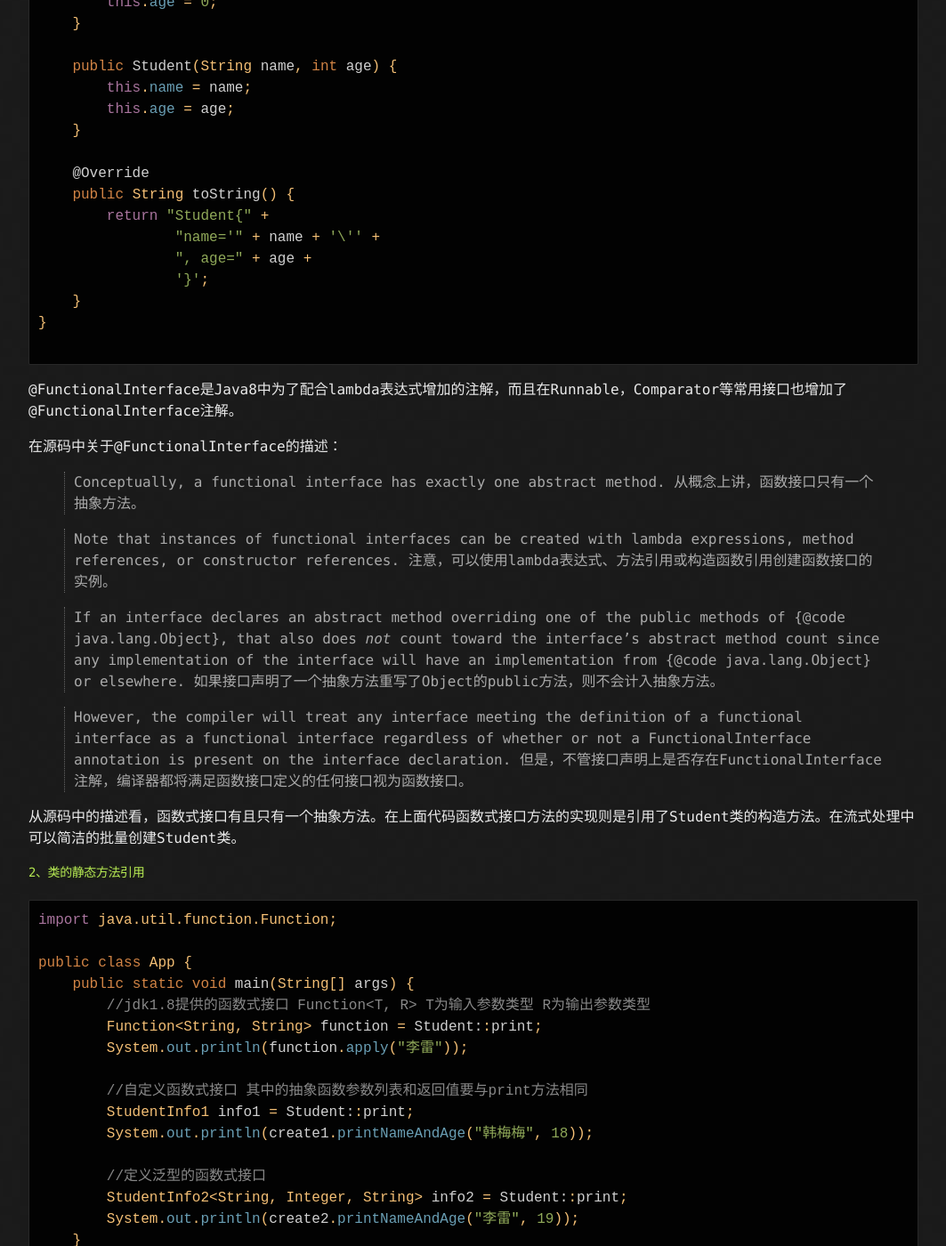
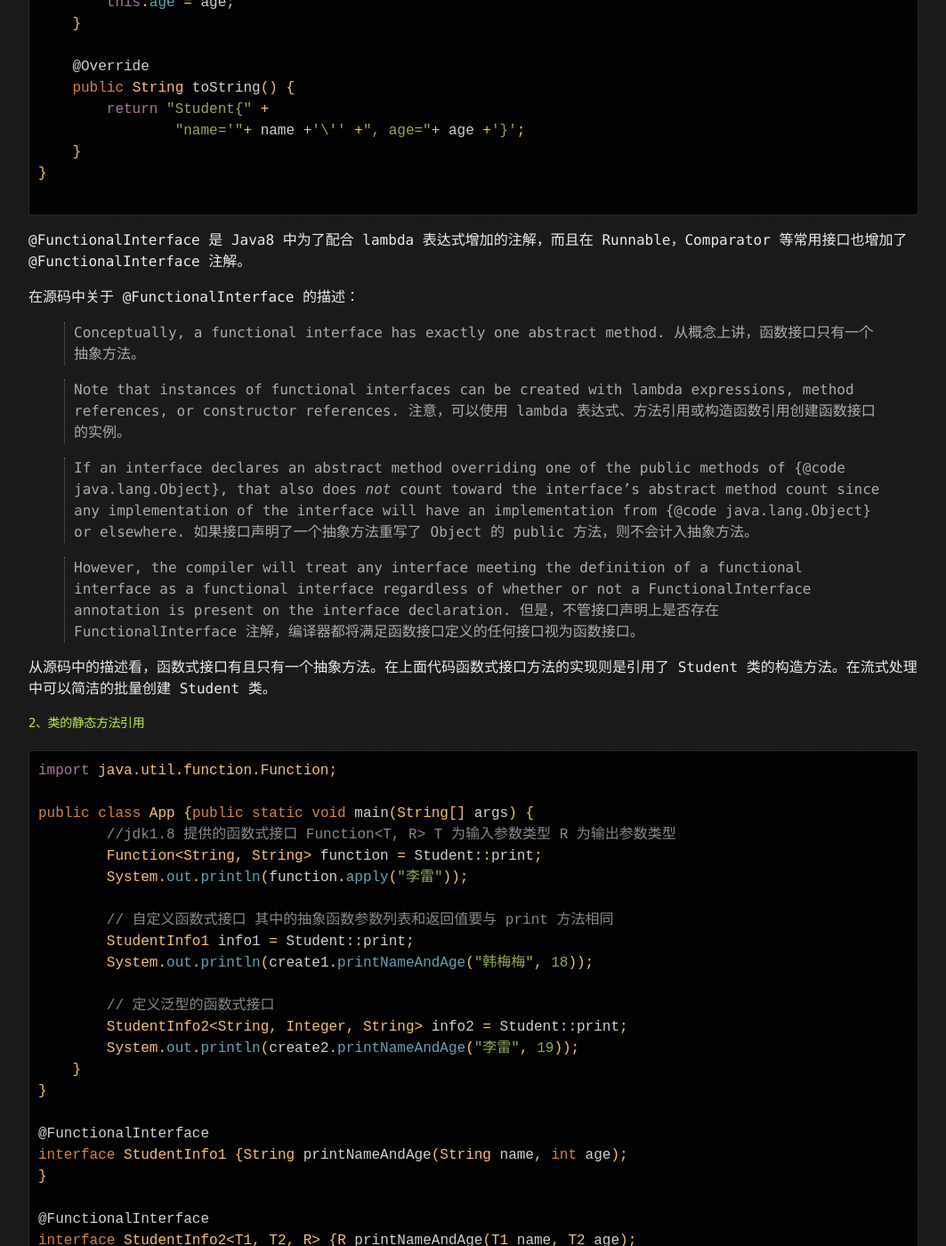
Before and after one commit to Z0nghe/z0nghe.github.io, a Jekyll site: the page built from _posts/2020-02-18-Java8-Method-Reference.md, in a window 1280 px wide and 1400 px high, scrolled down 2720 px. Shown: the whole window at 89% size, without its empty margins (108-1171 px from the left). Built offline with Jekyll 4.4.1, drawn with Linux system fonts in a browser that asks for light colours; some of the changed text lies outside the part shown.

Commit message:
更新格式

````diff
--- a/_posts/2020-02-18-Java8-Method-Reference.md
+++ b/_posts/2020-02-18-Java8-Method-Reference.md
@@ -1,34 +1,34 @@
 ---
 layout: post
-title:  "Java8新特性（二）方法引用(Method Reference)"
+title:  "Java8 新特性（二）方法引用(Method Reference)"
 date:   2020-02-18 21:58:11 +0800
 categories: java java8 "Method Reference"
-abstract: "在了解过Java8的lambda表达式之后，我第一次接触到了方法引用，当时对这种写法很疑惑，因为我对lambda表达式也不是很熟悉。今天就来认真的学习一下方法引用。"
+abstract: "在了解过 Java8 的 lambda 表达式之后，我第一次接触到了方法引用，当时对这种写法很疑惑，因为我对 lambda 表达式也不是很熟悉。今天就来认真的学习一下方法引用。"
 ---
 
 ### 一、前言
-在了解过Java8的lambda表达式之后，我第一次接触到了方法引用，当时对这种写法很疑惑，因为我对lambda表达式也不是很熟悉。今天就来认真的学习一下方法引用。
+在了解过 Java8 的 lambda 表达式之后，我第一次接触到了方法引用，当时对这种写法很疑惑，因为我对 lambda 表达式也不是很熟悉。今天就来认真的学习一下方法引用。
 
-### 二、什么是lambda表达式
+### 二、什么是 lambda 表达式
 > Lambda 表达式，也可称为闭包，它是推动 Java 8 发布的最重要新特性。
 Lambda 允许把函数作为一个方法的参数（函数作为参数传递进方法中）。
 使用 Lambda 表达式可以使代码变的更加简洁紧凑。
 
-lambda表达式是一种匿名函数，可以直接把对参数的操作通过箭头符号 `->` 直接指向方法体。
+lambda 表达式是一种匿名函数，可以直接把对参数的操作通过箭头符号 `->` 直接指向方法体。
 
 ### 三、什么是方法引用
-方法引用是函数式编程思想下的一种用已有方法(函数)作为参数传递给lambda表达式执行的一种方式。方法引用提供了一种引用而不执行方法的方式，它需要由兼容的函数式接口构成的目标类型上下文。
+方法引用是函数式编程思想下的一种用已有方法 (函数) 作为参数传递给 lambda 表达式执行的一种方式。方法引用提供了一种引用而不执行方法的方式，它需要由兼容的函数式接口构成的目标类型上下文。
 
 ### 四、使用方法
 方法引用的语法是通过 `::` 连接类或对象和方法的。
-方法引用分为7种：
+方法引用分为 7 种：
 1. 类的构造方法引用 Class::new
 2. 类的静态方法引用 Class::staticMethod
 3. 对象的实例方法引用 instance::method
 4. 类的任意方法引用 Class::method
 5. 数组引用 Class[]::new
 6. 父类方法引用 super::method
-7. this获取指针引用 this::method
+7. this 获取指针引用 this::method
 
 #### 1、类的构造方法引用
 
@@ -37,10 +37,9 @@ import java.util.ArrayList;
 import java.util.List;
 import java.util.stream.Collectors;
 
-public class App {
-    public static void main(String[] args) {
-        //lambda表达式形式的创建
-        StudentCreate1 create1 = () -> new Student();
+public class App {public static void main(String[] args) {
+        //lambda 表达式形式的创建
+        StudentCreate1 create1 = ()-> new Student();
         StudentCreate2 create2 = (String name) -> new Student(name);
         StudentCreate3 create3 = (String name, int age) -> new Student(name, age);
 
@@ -52,7 +51,7 @@ public class App {
         System.out.println(student2);
         System.out.println(student3);
 
-        //构造函数引用
+        // 构造函数引用
         StudentCreate1 create4 = Student::new;
         StudentCreate2 create5 = Student::new;
         StudentCreate3 create6 = Student::new;
@@ -65,7 +64,7 @@ public class App {
         System.out.println(student5);
         System.out.println(student6);
 
-        //可以通过流式处理引用构造函数
+        // 可以通过流式处理引用构造函数
         List<String> nameList = new ArrayList<>();
         nameList.add("李雷");
         nameList.add("韩梅梅");
@@ -74,25 +73,21 @@ public class App {
     }
 }
 
-//函数式接口，注解可以不添加
+// 函数式接口，注解可以不添加
 @FunctionalInterface
-interface StudentCreate1 {
-    Student getStudent();
+interface StudentCreate1 {Student getStudent();
 }
 
 @FunctionalInterface
-interface StudentCreate2 {
-    Student getStudent(String name);
+interface StudentCreate2 {Student getStudent(String name);
 }
 
 @FunctionalInterface
-interface StudentCreate3 {
-    Student getStudent(String name, int age);
+interface StudentCreate3 {Student getStudent(String name, int age);
 }
 
 //@FunctionalInterface 由于存在多个抽象方法打开注解后会报错
-interface StudentCreate4 {
-    Student getStudent();
+interface StudentCreate4 {Student getStudent();
     Student getStudent(String name);
     Student getStudent(String name, int age);
 }
@@ -119,83 +114,72 @@ class Student {
     @Override
     public String toString() {
         return "Student{" +
-                "name='" + name + '\'' +
-                ", age=" + age +
-                '}';
+                "name='"+ name +'\'' +", age="+ age +'}';
     }
 }
 
 ```
 
-@FunctionalInterface是Java8中为了配合lambda表达式增加的注解，而且在Runnable，Comparator等常用接口也增加了@FunctionalInterface注解。
+@FunctionalInterface 是 Java8 中为了配合 lambda 表达式增加的注解，而且在 Runnable，Comparator 等常用接口也增加了 @FunctionalInterface 注解。
 
-在源码中关于@FunctionalInterface的描述：
+在源码中关于 @FunctionalInterface 的描述：
 
 > Conceptually, a functional interface has exactly one abstract method.
 从概念上讲，函数接口只有一个抽象方法。
 
 > Note that instances of functional interfaces can be created with lambda expressions, method references, or constructor references.
-注意，可以使用lambda表达式、方法引用或构造函数引用创建函数接口的实例。
+注意，可以使用 lambda 表达式、方法引用或构造函数引用创建函数接口的实例。
 
 > If an interface declares an abstract method overriding one of the public methods of {@code java.lang.Object}, that also does <em>not</em> count toward the interface's abstract method count since any implementation of the interface will have an implementation from {@code java.lang.Object} or elsewhere.
-如果接口声明了一个抽象方法重写了Object的public方法，则不会计入抽象方法。
+如果接口声明了一个抽象方法重写了 Object 的 public 方法，则不会计入抽象方法。
 
 > However, the compiler will treat any interface meeting the definition of a functional interface as a functional interface regardless of whether or not a FunctionalInterface annotation is present on the interface declaration.
-但是，不管接口声明上是否存在FunctionalInterface注解，编译器都将满足函数接口定义的任何接口视为函数接口。
+但是，不管接口声明上是否存在 FunctionalInterface 注解，编译器都将满足函数接口定义的任何接口视为函数接口。
 
-从源码中的描述看，函数式接口有且只有一个抽象方法。在上面代码函数式接口方法的实现则是引用了Student类的构造方法。在流式处理中可以简洁的批量创建Student类。
+从源码中的描述看，函数式接口有且只有一个抽象方法。在上面代码函数式接口方法的实现则是引用了 Student 类的构造方法。在流式处理中可以简洁的批量创建 Student 类。
 
 #### 2、类的静态方法引用
 
 ```java
 import java.util.function.Function;
 
-public class App {
-    public static void main(String[] args) {
-        //jdk1.8提供的函数式接口 Function<T, R> T为输入参数类型 R为输出参数类型
+public class App {public static void main(String[] args) {
+        //jdk1.8 提供的函数式接口 Function<T, R> T 为输入参数类型 R 为输出参数类型
         Function<String, String> function = Student::print;
         System.out.println(function.apply("李雷"));
 
-        //自定义函数式接口 其中的抽象函数参数列表和返回值要与print方法相同
+        // 自定义函数式接口 其中的抽象函数参数列表和返回值要与 print 方法相同
         StudentInfo1 info1 = Student::print;
         System.out.println(create1.printNameAndAge("韩梅梅", 18));
 
-        //定义泛型的函数式接口
+        // 定义泛型的函数式接口
         StudentInfo2<String, Integer, String> info2 = Student::print;
         System.out.println(create2.printNameAndAge("李雷", 19));
     }
 }
 
 @FunctionalInterface
-interface StudentInfo1 {
-    String printNameAndAge(String name, int age);
+interface StudentInfo1 {String printNameAndAge(String name, int age);
 }
 
 @FunctionalInterface
-interface StudentInfo2<T1, T2, R> {
-    R printNameAndAge(T1 name, T2 age);
+interface StudentInfo2<T1, T2, R> {R printNameAndAge(T1 name, T2 age);
 }
 
-class Student {
-    public static String print(String name) {
-        return "name: " + name;
-    }
+class Student {public static String print(String name) {return "name:" + name;}
 
-    public static String print(String name, int age) {
-        return "name: " + name + " age: " + age;
-    }
+    public static String print(String name, int age) {return "name:" + name + "age:" + age;}
 }
 ```
 
 #### 3、对象的实例方法引用
 
 ```java
-public class App {
-    public static void main(String[] args) {
+public class App {public static void main(String[] args) {
         StudentCreate<String, Integer, Student> studentCreate = Student::new;
         Student student = studentCreate.getStudent("李雷", 19);
 
-        //由于参数列表相同Print可以绑定不同方法
+        // 由于参数列表相同 Print 可以绑定不同方法
         PrintInfo printInfo1 = student::printName;
         PrintInfo printInfo2 = student::printNameAndAge;
         System.out.println(printInfo1.apply());
@@ -204,13 +188,11 @@ public class App {
 }
 
 @FunctionalInterface
-interface StudentCreate<T1, T2, R> {
-    R getStudent(T1 name, T2 age);
+interface StudentCreate<T1, T2, R> {R getStudent(T1 name, T2 age);
 }
 
 @FunctionalInterface
-interface PrintInfo {
-    String apply();
+interface PrintInfo {String apply();
 }
 
 class Student {
@@ -222,25 +204,20 @@ class Student {
         this.age = age;
     }
 
-    public String printName() {
-        return this.name;
-    }
+    public String printName() {return this.name;}
 
-    public String printNameAndAge() {
-        return "name: " + this.name + " age: " + this.age;
-    }
+    public String printNameAndAge() {return "name:" + this.name + "age:" + this.age;}
 }
 ```
 
 #### 4、类的任意方法引用
 
 ```java
-public class App {
-    public static void main(String[] args) {
+public class App {public static void main(String[] args) {
         StudentCreate<String, Integer, Student> studentCreate = Student::new;
         Student student = studentCreate.getStudent("李雷", 19);
 
-        //由于参数列表都为空所以可以引用不同的方法
+        // 由于参数列表都为空所以可以引用不同的方法
         PrintInfo<Student, String> printInfo1 = Student::printName;
         PrintInfo<Student, String> printInfo2 = Student::printNameAndAge;
         System.out.println(printInfo1.apply(student));
@@ -249,13 +226,11 @@ public class App {
 }
 
 @FunctionalInterface
-interface StudentCreate<T1, T2, R> {
-    R getStudent(T1 name, T2 age);
+interface StudentCreate<T1, T2, R> {R getStudent(T1 name, T2 age);
 }
 
 @FunctionalInterface
-interface PrintInfo<T1, R> {
-    R apply(T1 student);
+interface PrintInfo<T1, R> {R apply(T1 student);
 }
 
 class Student {
@@ -267,22 +242,16 @@ class Student {
         this.age = age;
     }
 
-    public String printName() {
-        return this.name;
-    }
+    public String printName() {return this.name;}
 
-    public String printNameAndAge() {
-        return "name: " + this.name + " age: " + this.age;
-    }
+    public String printNameAndAge() {return "name:" + this.name + "age:" + this.age;}
 }
 ```
 
 #### 5、数组引用
 
 ```java
-public class App {
-    public static void main(String[] args) {
-        Function<Integer, String[]> f1 = String[]::new;
+public class App {public static void main(String[] args) {Function<Integer, String[]> f1 = String[]::new;
         String[] strs = f1.apply(10);
         System.out.println(strs.length);
     }
@@ -290,55 +259,55 @@ public class App {
 ```
 
 #### 6、父类方法引用
-使用 `super` 关键字对父类方法进行引用**super**::method
+使用 `super` 关键字对父类方法进行引用 **super**::method
 
-#### 7、this获取指针引用
-使用 `this` 关键字对当前对象的方法进行引用**this**::method
+#### 7、this 获取指针引用
+使用 `this` 关键字对当前对象的方法进行引用 **this**::method
 
-### 五、Java8提供的函数式接口
+### 五、Java8 提供的函数式接口
 
-|接口|描述|
+| 接口 | 描述 |
 |:--|:--|
-|BiConsumer<T,U>|代表了一个接受两个输入参数的操作，并且不返回任何结果。|
-|BiFunction<T,U,R>|代表了一个接受两个输入参数的方法，并且返回一个结果。|
-|BinaryOperator\<T\>|代表了一个作用于于两个同类型操作符的操作，并且返回了操作符同类型的结果。|
-|BiPredicate<T,U>|代表了一个两个参数的boolean值方法。|
-|BooleanSupplier|代表了boolean值结果的提供方。|
-|Consumer\<T\>|代表了接受一个输入参数并且无返回的操作。|
-|DoubleBinaryOperator|代表了作用于两个double值操作符的操作，并且返回了一个double值的结果。|
-|DoubleConsumer|代表一个接受double值参数的操作，并且不返回结果。|
-|DoubleFunction\<R\>|代表接受一个double值参数的方法，并且返回结果。|
-|DoublePredicate|代表一个拥有double值参数的boolean值方法。|
-|DoubleSupplier|代表一个double值结构的提供方|
-|DoubleToIntFunction|接受一个double类型输入，返回一个int类型结果。|
-|DoubleToLongFunction|接受一个double类型输入，返回一个long类型结果。|
-|DoubleUnaryOperator|接受一个参数同为类型double,返回值类型也为double 。|
-|Function<T,R>|接受一个输入参数，返回一个结果。|
-|IntBinaryOperator|接受两个参数同为类型int,返回值类型也为int。|
-|IntConsumer|接受一个int类型的输入参数，无返回值。|
-|IntFunction\<R\>|接受一个int类型输入参数，返回一个结果。|
-|IntPredicate|接受一个int输入参数，返回一个布尔值的结果。|
-|IntSupplier|无参数，返回一个int类型结果。|
-|IntToDoubleFunction|接受一个int类型输入，返回一个double类型结果。|
-|IntToLongFunction|接受一个int类型输入，返回一个long类型结果。|
-|IntUnaryOperator|接受一个参数同为类型int,返回值类型也为int。|
-|LongBinaryOperator|接受两个参数同为类型long,返回值类型也为long。|
-|LongConsumer|接受一个long类型的输入参数，无返回值。|
-|LongFunction\<R\>|接受一个long类型输入参数，返回一个结果。|
-|LongPredicate\<R>|接受一个long输入参数，返回一个布尔值类型结果。|
-|LongSupplier|无参数，返回一个结果long类型的值。|
-|LongToDoubleFunction|接受一个long类型输入，返回一个double类型结果。|
-|LongToIntFunction|接受一个long类型输入，返回一个int类型结果。|
-|LongUnaryOperator|接受一个参数同为类型long,返回值类型也为long。|
-|ObjDoubleConsumer\<T>|接受一个object类型和一个double类型的输入参数，无返回值。|
-|ObjIntConsumer\<T>|接受一个object类型和一个int类型的输入参数，无返回值。|
-|ObjLongConsumer\<T>|接受一个object类型和一个long类型的输入参数，无返回值。|
-|Predicate\<T>|接受一个输入参数，返回一个布尔值结果。|
-|Supplier\<T>|无参数，返回一个结果。|
-|ToDoubleBiFunction <T,U>|接受两个输入参数，返回一个double类型结果。|
-|ToDoubleFunction\<T>|接受一个输入参数，返回一个double类型结果。|
-|ToIntBiFunction<T,U>|接受两个输入参数，返回一个int类型结果。|
-|ToIntFunction\<T\>|接受一个输入参数，返回一个int类型结果。|
-|ToLongBiFunction<T,U>|接受两个输入参数，返回一个long类型结果。|
-|ToLongFunction\<T\>|接受一个输入参数，返回一个long类型结果。|
-|UnaryOperator\<T\>|接受一个参数为类型T,返回值类型也为T。|
+|BiConsumer<T,U>| 代表了一个接受两个输入参数的操作，并且不返回任何结果。|
+|BiFunction<T,U,R>| 代表了一个接受两个输入参数的方法，并且返回一个结果。|
+|BinaryOperator\<T\>| 代表了一个作用于于两个同类型操作符的操作，并且返回了操作符同类型的结果。|
+|BiPredicate<T,U>| 代表了一个两个参数的 boolean 值方法。|
+|BooleanSupplier| 代表了 boolean 值结果的提供方。|
+|Consumer\<T\>| 代表了接受一个输入参数并且无返回的操作。|
+|DoubleBinaryOperator| 代表了作用于两个 double 值操作符的操作，并且返回了一个 double 值的结果。|
+|DoubleConsumer| 代表一个接受 double 值参数的操作，并且不返回结果。|
+|DoubleFunction\<R\>| 代表接受一个 double 值参数的方法，并且返回结果。|
+|DoublePredicate| 代表一个拥有 double 值参数的 boolean 值方法。|
+|DoubleSupplier| 代表一个 double 值结构的提供方 |
+|DoubleToIntFunction| 接受一个 double 类型输入，返回一个 int 类型结果。|
+|DoubleToLongFunction| 接受一个 double 类型输入，返回一个 long 类型结果。|
+|DoubleUnaryOperator| 接受一个参数同为类型 double, 返回值类型也为 double 。|
+|Function<T,R>| 接受一个输入参数，返回一个结果。|
+|IntBinaryOperator| 接受两个参数同为类型 int, 返回值类型也为 int。|
+|IntConsumer| 接受一个 int 类型的输入参数，无返回值。|
+|IntFunction\<R\>| 接受一个 int 类型输入参数，返回一个结果。|
+|IntPredicate| 接受一个 int 输入参数，返回一个布尔值的结果。|
+|IntSupplier| 无参数，返回一个 int 类型结果。|
+|IntToDoubleFunction| 接受一个 int 类型输入，返回一个 double 类型结果。|
+|IntToLongFunction| 接受一个 int 类型输入，返回一个 long 类型结果。|
+|IntUnaryOperator| 接受一个参数同为类型 int, 返回值类型也为 int。|
+|LongBinaryOperator| 接受两个参数同为类型 long, 返回值类型也为 long。|
+|LongConsumer| 接受一个 long 类型的输入参数，无返回值。|
+|LongFunction\<R\>| 接受一个 long 类型输入参数，返回一个结果。|
+|LongPredicate\<R>| 接受一个 long 输入参数，返回一个布尔值类型结果。|
+|LongSupplier| 无参数，返回一个结果 long 类型的值。|
+|LongToDoubleFunction| 接受一个 long 类型输入，返回一个 double 类型结果。|
+|LongToIntFunction| 接受一个 long 类型输入，返回一个 int 类型结果。|
+|LongUnaryOperator| 接受一个参数同为类型 long, 返回值类型也为 long。|
+|ObjDoubleConsumer\<T>| 接受一个 object 类型和一个 double 类型的输入参数，无返回值。|
+|ObjIntConsumer\<T>| 接受一个 object 类型和一个 int 类型的输入参数，无返回值。|
+|ObjLongConsumer\<T>| 接受一个 object 类型和一个 long 类型的输入参数，无返回值。|
+|Predicate\<T>| 接受一个输入参数，返回一个布尔值结果。|
+|Supplier\<T>| 无参数，返回一个结果。|
+|ToDoubleBiFunction <T,U>| 接受两个输入参数，返回一个 double 类型结果。|
+|ToDoubleFunction\<T>| 接受一个输入参数，返回一个 double 类型结果。|
+|ToIntBiFunction<T,U>| 接受两个输入参数，返回一个 int 类型结果。|
+|ToIntFunction\<T\>| 接受一个输入参数，返回一个 int 类型结果。|
+|ToLongBiFunction<T,U>| 接受两个输入参数，返回一个 long 类型结果。|
+|ToLongFunction\<T\>| 接受一个输入参数，返回一个 long 类型结果。|
+|UnaryOperator\<T\>| 接受一个参数为类型 T, 返回值类型也为 T。|
````
Also changed, not shown: _posts/2020-02-16-Java8-forEach-1.md (+13 -14 lines), _posts/2020-02-26-Java8-Stream.md (+62 -64 lines), _posts/2020-03-08-spring-boot-01.md (+42 -46 lines), _posts/2020-03-15-spring-boot-02.md (+51 -59 lines).
